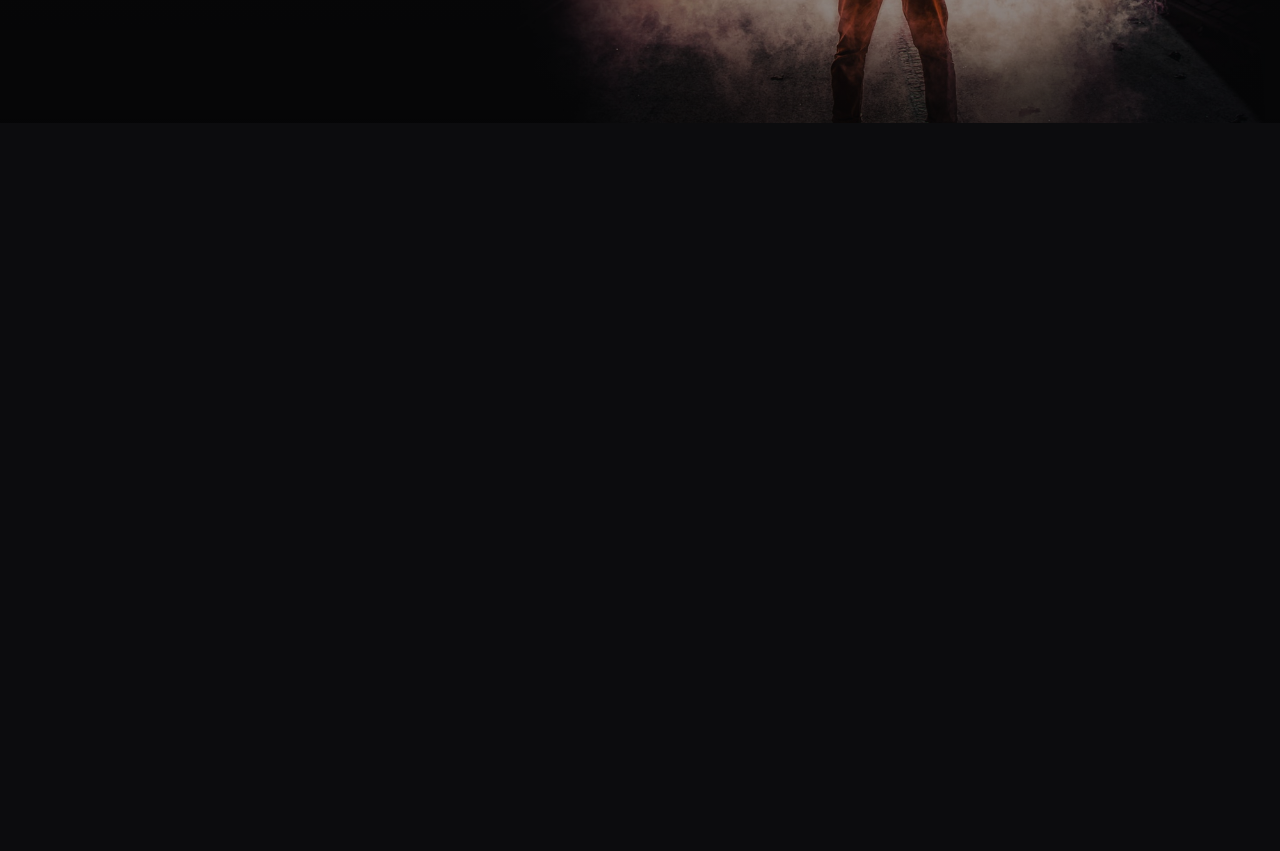
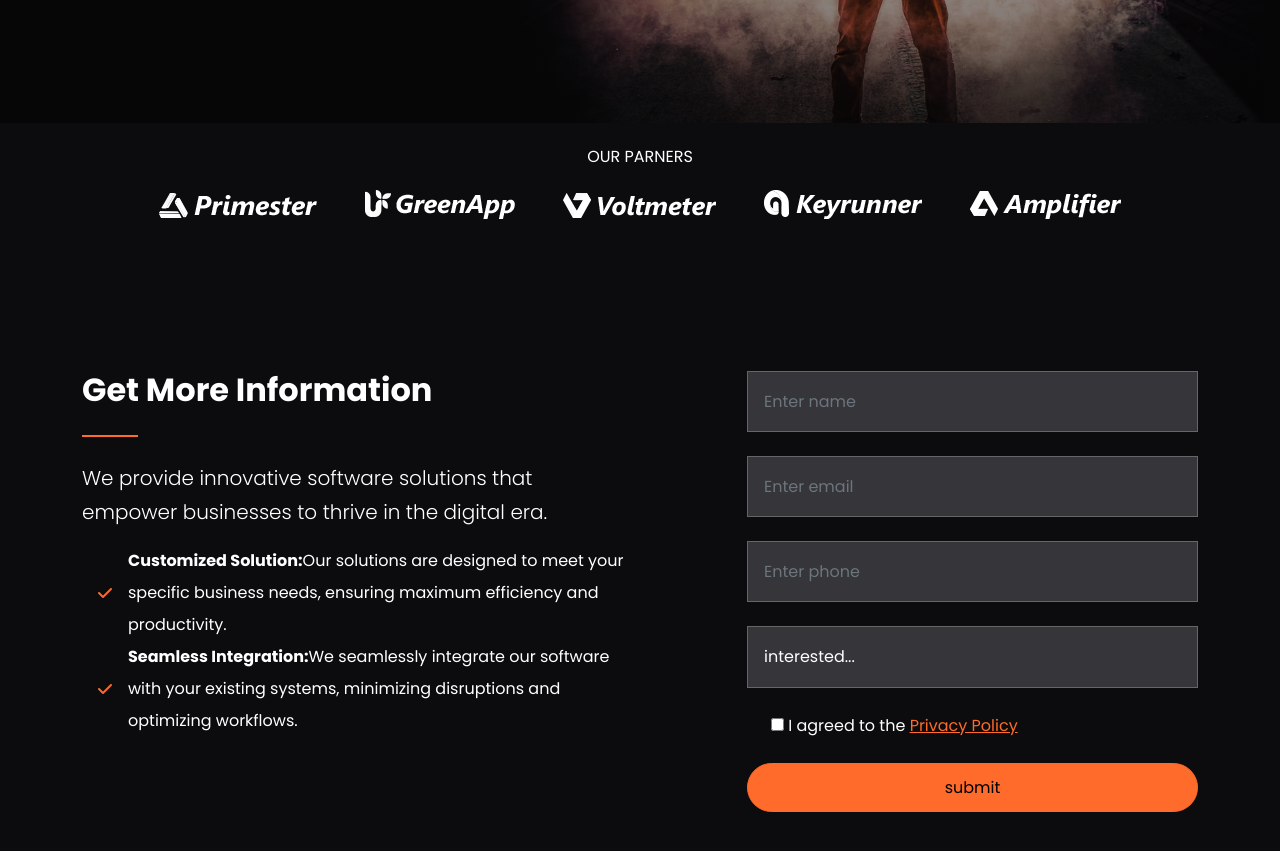
Before and after one commit to Flashina/Vera-website, a website: page index.html in a window 1280 px wide. Shown: the part 553-1404 px from the top of the page. Before the commit the page ends 800 px from the top, so only its background shows below. Drawn offline with nearby package versions, Linux system fonts and the light colour scheme; files that its build step writes are made by us from their sources.

Commit message:
added partners and form

```diff
--- a/index.html
+++ b/index.html
@@ -84,6 +84,99 @@
       </div>
     </div>
   </header>
+  <!-- Partners -->
+  <section class="partners py-4 overflow-hidden">
+    <div class="container">
+      <div class="row">
+        <div class="col-lg-10 offset-lg-1">
+          <h6 class="text-center mb-4 text-uppercase">Our Parners</h6>
+          <div class="d-flex justify-content-center align-items-center text-center">
+            <div>
+              <img src="images/partner-logo-1.png" alt="" class="mx-4">
+            </div>
+            <div class="d-none d-sm-block">
+              <img src="images/partner-logo-2.png" alt="" class="mx-4">
+            </div>
+            <div class="d-none d-md-block">
+              <img src="images/partner-logo-3.png" alt="" class="mx-4">
+            </div>
+            <div class="d-none d-lg-block">
+              <img src="images/partner-logo-4.png" alt="" class="mx-4">
+            </div>
+            <div class="d-none d-lg-block">
+              <img src="images/partner-logo-5.png" alt="" class="mx-4">
+            </div>
+          </div>
+        </div>
+      </div>
+    </div>
+  </section>
+
+  <!-- Form Area -->
+  <section id="contact" class="contact my-7">
+    <div class="container">
+      <div class="row">
+        <div class="col-md-6">
+          <h2 class="fw-bold">Get More Information</h2>
+          <hr class="hr-heading" />
+          <p class="lead">
+            We provide innovative software solutions that empower businesses to
+            thrive in the digital era.
+          </p>
+          <ul class="list-unstyled lh-lg">
+            <li class="d-flex align-items-center">
+              <i class="fas fa-check text-primary mx-3"></i>
+              <div>
+                <strong>Customized Solution:</strong>Our solutions are designed
+                to meet your specific business needs, ensuring maximum efficiency
+                and productivity.
+              </div>
+            </li>
+            <li class="d-flex align-items-center">
+              <i class="fas fa-check text-primary mx-3"></i>
+              <div>
+                <strong>Seamless Integration:</strong>We seamlessly integrate our
+                software with your existing systems, minimizing disruptions and
+                optimizing workflows.
+              </div>
+            </li>
+          </ul>
+        </div>
+        <div class="col-md-5 offset-md-1">
+          <form action="">
+            <div class="mb-4">
+              <input type="text" class="form-control bg-secondary" placeholder="Enter name">
+            </div>
+            <div class="mb-4">
+              <input type="email" class="form-control bg-secondary" placeholder="Enter email">
+            </div>
+            <div class="mb-4">
+              <input type="text" class="form-control bg-secondary" placeholder="Enter phone">
+            </div>
+            <div class="mb-4">
+              <select name="interested" id="interested" class="form-control bg-secondary">
+                <option value="">interested...</option>
+                <option value="erp">ERP Solution</option>
+                <option value="crm">CRM Solution</option>
+                <option value="cms">CMS Solution</option>
+                <option value="sfa">SFA Solution</option>
+              </select>
+            </div>
+            <div class="mb-4 form-check">
+              <input type="checkbox" name="" id="agreed-check">
+              <label for="agree-check" class="form-check-label">
+                I agreed to the <a href="privacy.html">Privacy Policy</a>
+              </label>
+            </div>
+            <div class="d-grid gap-2">
+              <input type="submit" value="submit" class="btn btn-primary">
+            </div>
+          </form>
+
+        </div>
+      </div>
+    </div>
+  </section>
 
   <script src="js/replaceme.min.js"></script>
   <script src="js/bootstrap.bundle.min.js"></script>
--- a/scss/styles.scss
+++ b/scss/styles.scss
@@ -14,6 +14,16 @@
     width: 24px;
 }
 
+.hr-heading {
+    display: inline-block;
+    width: 3.5rem;
+    height: 0.125rem;
+    margin-top: 0.625rem;
+    border: none;
+    background-color: var(--bs-primary);
+    opacity: 1;
+}
+
 @media (max-width: 992px) {
     .xl-text {
         font-size: 40px;
```
